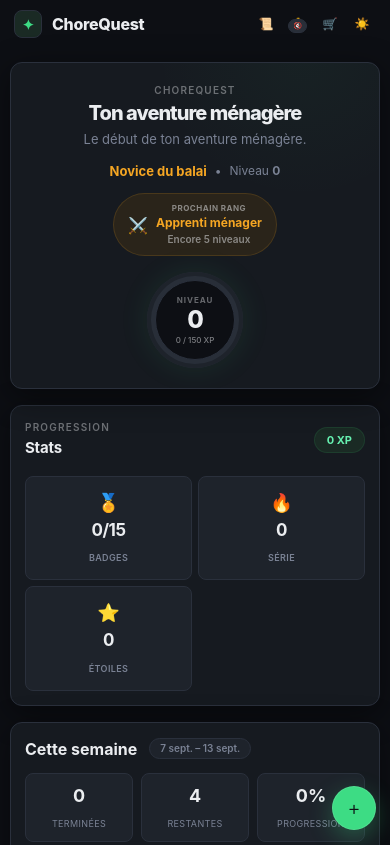
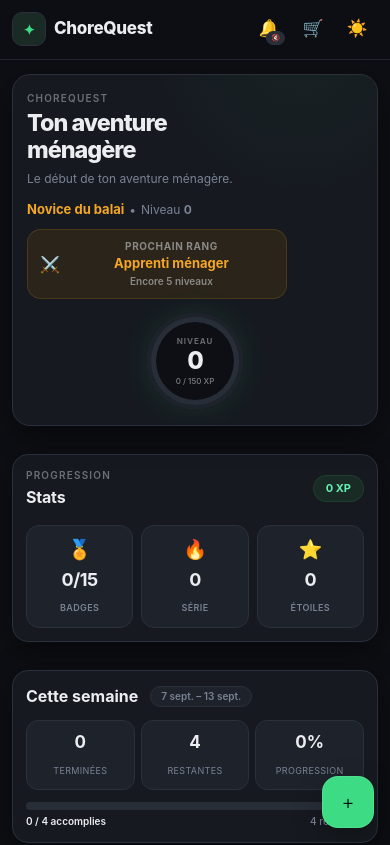
Before and after one commit to leaahff/chorequest, a plain HTML site: page index.html in a window 390 px wide. Shown: the top 845 px of the page. Drawn offline with Linux system fonts and the light colour scheme.

Commit message:
Add files via upload

```diff
--- a/index.html
+++ b/index.html
@@ -2,7 +2,7 @@
 <html lang="fr" data-theme="dark">
 <head>
     <meta charset="UTF-8">
-    <meta content="width=device-width, initial-scale=1.0" name="viewport">
+    <meta content="width=device-width, initial-scale=1.0, viewport-fit=cover" name="viewport">
     <meta content="#0D0F14" name="theme-color">
     <meta name="apple-mobile-web-app-capable" content="yes">
     <meta name="apple-mobile-web-app-status-bar-style" content="black-translucent">
@@ -1541,7 +1541,7 @@
                 font-size: 15px;
             }
             .stats {
-                grid-template-columns: repeat(2, 1fr);
+                grid-template-columns: repeat(3, minmax(0, 1fr));
                 gap: 6px;
             }
             .stat b {
@@ -1595,7 +1595,8 @@
         }
         @media(max-width:420px) {
             .stats {
-                grid-template-columns: 1fr 1fr;
+                grid-template-columns: repeat(3, minmax(0, 1fr));
+                gap: 5px;
             }
             .badge-preview {
                 grid-template-columns: repeat(2, 1fr);
@@ -1612,6 +1613,153 @@
                 font-size: 12px;
             }
         }
+
+        /* ============================================================
+           IPHONE / PWA POLISH
+           ============================================================ */
+        @media (max-width: 620px) {
+            html { -webkit-text-size-adjust: 100%; }
+            body {
+                min-height: 100dvh;
+                padding-bottom: env(safe-area-inset-bottom);
+                overscroll-behavior-y: none;
+            }
+            .app {
+                width: 100%;
+                padding: calc(10px + env(safe-area-inset-top)) 12px calc(88px + env(safe-area-inset-bottom));
+            }
+            header {
+                position: sticky;
+                top: 0;
+                z-index: 50;
+                margin: -10px -12px 14px;
+                padding: calc(8px + env(safe-area-inset-top)) 12px 9px;
+                background: color-mix(in srgb, var(--bg) 88%, transparent);
+                -webkit-backdrop-filter: blur(18px) saturate(150%);
+                backdrop-filter: blur(18px) saturate(150%);
+                border-bottom: 1px solid color-mix(in srgb, var(--border) 70%, transparent);
+            }
+            .logo { font-size: 17px; gap: 8px; }
+            .logo-mark { width: 34px; height: 34px; border-radius: 10px; }
+            .header-actions { gap: 2px; }
+            .icon-btn,
+            .header-actions .icon-btn {
+                width: 42px;
+                height: 42px;
+                min-width: 42px;
+                border-radius: 12px;
+                font-size: 17px;
+            }
+            .hero {
+                position: relative;
+                overflow: hidden;
+                padding: 18px 16px;
+                border-radius: 18px;
+                gap: 14px;
+                text-align: left;
+                align-items: stretch;
+            }
+            .hero-copy { min-width: 0; }
+            .hero h1 { font-size: clamp(21px, 6vw, 25px); line-height: 1.15; max-width: 12ch; }
+            .hero p { font-size: 12px; max-width: 32ch; }
+            .rank-line { justify-content: flex-start; flex-wrap: wrap; gap: 5px; font-size: 12px; }
+            .hero-next-rank {
+                width: 100%;
+                max-width: 260px;
+                margin: 10px 0 0;
+                padding: 9px 12px;
+                gap: 9px;
+                border-radius: 14px;
+            }
+            .hero-next-rank > div { flex: 1; min-width: 0; }
+            .hero-next-rank strong { font-size: 13px; }
+            .hero-next-rank small,
+            .hero-next-rank .levels-to-rank { font-size: 10px; }
+            .level-ring { align-self: center; flex: 0 0 auto; }
+
+            .panel {
+                margin-top: 12px;
+                padding: 15px;
+                border-radius: 16px;
+            }
+            .panel-head { gap: 10px; }
+            .panel-head h2 { font-size: 16px; }
+            .xp-pill { white-space: nowrap; }
+
+            .stats { gap: 8px; }
+            .stat {
+                min-height: 82px;
+                padding: 10px 6px;
+                border-radius: 13px;
+            }
+            .stat .si { font-size: 19px; }
+            .stat b { font-size: 18px; }
+
+            .week-stats { gap: 6px; }
+            .week-stat { padding: 9px 5px; border-radius: 12px; }
+            .week-stat b { font-size: 17px; }
+
+            .task-toolbar { gap: 8px; }
+            .search-wrap { min-height: 46px; }
+            .search-wrap input {
+                min-height: 44px;
+                font-size: 16px; /* prevents iOS Safari auto-zoom */
+            }
+            .focus-toggle { min-height: 44px; padding: 0 14px; }
+            .tabs { gap: 6px; overflow-x: auto; padding-bottom: 2px; scrollbar-width: none; }
+            .tabs::-webkit-scrollbar { display: none; }
+            .tabs button { min-height: 40px; padding: 0 14px; white-space: nowrap; }
+            .task {
+                min-height: 66px;
+                padding: 10px 8px;
+                gap: 9px;
+                border-radius: 13px;
+            }
+            .check { width: 28px; height: 28px; min-width: 28px; }
+            .task-main { min-width: 0; }
+            .task-name { font-size: 13px; line-height: 1.3; }
+            .task-meta { font-size: 10px; }
+            .task-reward { font-size: 10px; white-space: nowrap; }
+            .edit-btn { width: 38px; height: 38px; min-width: 38px; }
+
+            .fab {
+                width: 52px;
+                height: 52px;
+                right: 16px;
+                bottom: calc(16px + env(safe-area-inset-bottom));
+                border-radius: 16px;
+                box-shadow: 0 10px 28px rgba(0,0,0,.28);
+            }
+
+            .modal {
+                padding: 10px;
+                padding-top: calc(10px + env(safe-area-inset-top));
+                padding-bottom: calc(10px + env(safe-area-inset-bottom));
+                align-items: flex-end;
+            }
+            .modal-card {
+                width: 100%;
+                max-height: min(88dvh, 760px);
+                padding: 18px;
+                border-radius: 20px;
+                overflow-y: auto;
+                -webkit-overflow-scrolling: touch;
+            }
+            .modal-card input,
+            .modal-card select,
+            .modal-card textarea { font-size: 16px; }
+
+            button, a, input, select { -webkit-tap-highlight-color: transparent; }
+            button { touch-action: manipulation; }
+        }
+
+        @media (max-width: 390px) {
+            .header-actions .icon-btn:nth-child(1) { display: none; }
+            .hero { padding: 16px 14px; }
+            .panel { padding: 13px; }
+            .task-reward { display: none; }
+        }
+
         @media(prefers-reduced-motion:reduce) {
             *,
             *::before,
```
